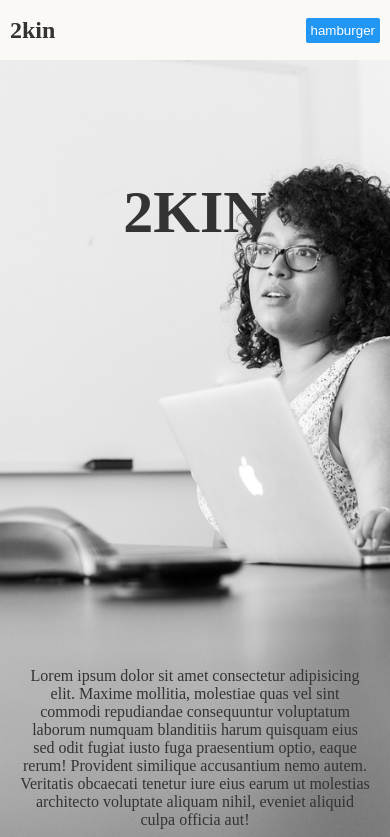
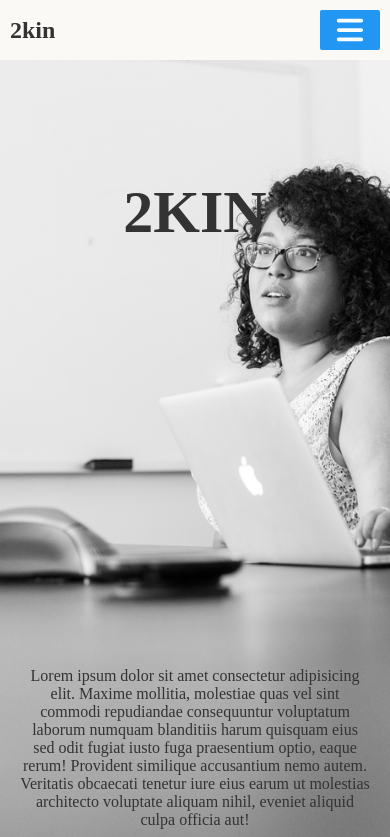
Before and after one commit to SirSicard/2KIN-Onboarding, a React (Vite) app in the folder client/: page / in a window 390 px wide. Shown: the top 837 px of the page. Built offline with nearby package versions, Linux system fonts and the light colour scheme.

Commit message:
Added font awesome components
I have replaced the cart text with the font icon component and likewise with the hamburger dropdown text

```diff
--- a/client/src/components/Navbar.jsx
+++ b/client/src/components/Navbar.jsx
@@ -2,7 +2,8 @@ import { Link, NavLink } from "react-router-dom";
 import "../styles/navbar.css";
 import PropTypes from "prop-types";
 import {  useState } from "react";
-
+import {FontAwesomeIcon} from "@fortawesome/react-fontawesome";
+import {faBars, faCartShopping} from "@fortawesome/free-solid-svg-icons"
 function Navbar({ onLoginClick }) {
   const [activeMenu, setActiveMenu] = useState(false);
 
@@ -27,12 +28,16 @@ function Navbar({ onLoginClick }) {
         <NavLink to={"/shop"}>SHOP</NavLink>
         <NavLink to="/docs">DOCS</NavLink>
         <NavLink to={"/apps"}>APPSTORE</NavLink>
-        <NavLink to={"/cart"}>CART</NavLink>
+        <NavLink to={"/cart"} className={"navbar-cart"}>
+        <FontAwesomeIcon icon={faCartShopping}></FontAwesomeIcon>
+        </NavLink>
         <Link href="#" onClick={onLoginClick}>
           <span className="nav-login-btn">Login</span>
         </Link>
       </div>
-      <button onClick={() => handleDropdownMenu()}>hamburger</button>
+       <button  onClick={() => handleDropdownMenu()}>
+       <FontAwesomeIcon icon={faBars}></FontAwesomeIcon>
+       </button>
       </div>
       {activeMenu ? (
         <>
--- a/client/src/styles/navbar.css
+++ b/client/src/styles/navbar.css
@@ -11,6 +11,9 @@ nav > .navbar-top {
   width: 100%;
   background-color: var(--main-bg-color) ;
   margin-bottom: 60px;
+}
+.navbar-cart {
+  font-size: x-large;
 }
 .navbar-top > button {
   display: none;
@@ -65,6 +68,16 @@ nav .nav-login-btn:hover {
     }
     .navbar-top > button {
       display: unset;
+      width: 60px;
+      height: 40px;
+      align-items: center;
+      display: flex;
+    }
+
+    .navbar-top > button > svg {
+      width: 100px;
+      font-size: 30px;
+      align-self: center;
     }
    .nav-right {
       display: none;
```
